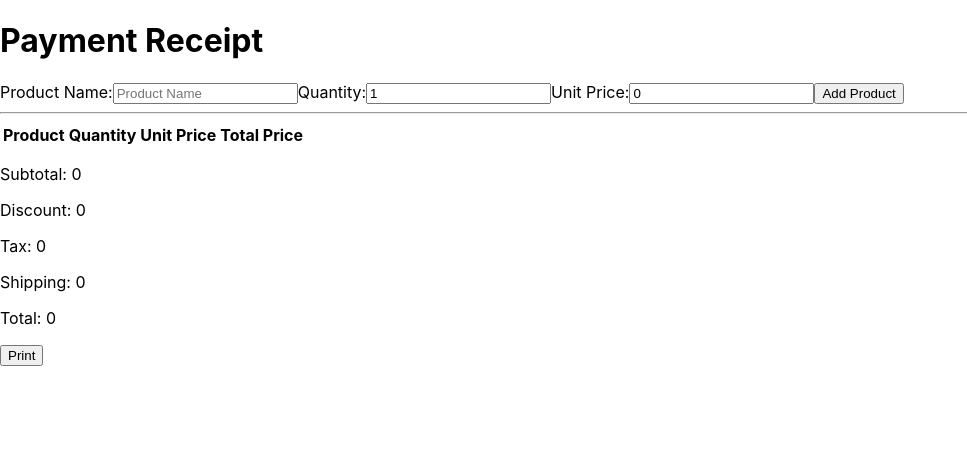
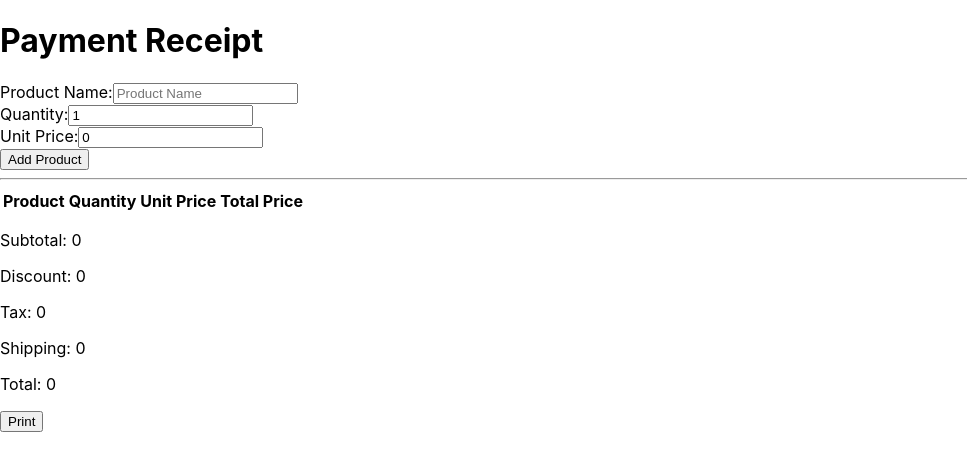
Before and after one commit to MayuranThanushan/billing-invoice, a React (Create React App) app: page / in a window 1280 px wide. Shown: the top 470 px of the page, without its empty margins (0-967 px from the left). Built offline with nearby package versions, Linux system fonts and the light colour scheme.

Commit message:
Modified form inputs

```diff
--- a/src/components/ProductForm.js
+++ b/src/components/ProductForm.js
@@ -3,29 +3,45 @@ import React, { useState } from 'react';
 const ProductForm = ({ addProduct }) => {
   const [product, setProduct] = useState({ name: '', quantity: 1, unitPrice: 0 });
 
+  const capitalizeFirstLetter = (string) => {
+    return string.charAt(0).toUpperCase() + string.slice(1);
+  };
+
   const handleChange = (e) => {
     const { name, value } = e.target;
-    setProduct({ ...product, [name]: value });
+    setProduct(prevProduct => ({
+      ...prevProduct,
+      [name]: name === 'name' ? capitalizeFirstLetter(value) : value
+    }));
   };
 
   const handleSubmit = (e) => {
     e.preventDefault();
     addProduct(product);
-    setProduct({ name: '', quantity: 1, unitPrice: 0 });
+    setProduct({ name: '', quantity: 0, unitPrice: 0 });
   };
 
   return (
-    <form onSubmit={handleSubmit}>
-      <label>Product Name:</label>
-      <input type="text" name="name" value={product.name} onChange={handleChange} placeholder="Product Name" required />
+    <form className='form-section' onSubmit={handleSubmit}>
 
-      <label>Quantity:</label>
-      <input type="number" name="quantity" value={product.quantity} onChange={handleChange} min="1" required />
+      <div className='form-group'>
+        <label>Product Name:</label>
+        <input type="text" name="name" value={product.name} onChange={handleChange} placeholder="Product Name" required />
+      </div>
 
-      <label>Unit Price:</label>
-      <input type="number" name="unitPrice" value={product.unitPrice} onChange={handleChange} min="0" required />
+      <div className='form-group'>
+        <label>Quantity:</label>
+        <input type="number" name="quantity" value={product.quantity} onChange={handleChange} min="0" step="0.001" required />
+      </div>
 
-      <button type="submit">Add Product</button>
+      <div className='form-group'>
+        <label>Unit Price:</label>
+        <input type="number" name="unitPrice" value={product.unitPrice} onChange={handleChange} min="0" step="0.01" required />
+      </div>
+
+      <div className='btn'>
+        <button type="submit">Add Product</button>
+      </div>
     </form>
   );
 };
```
